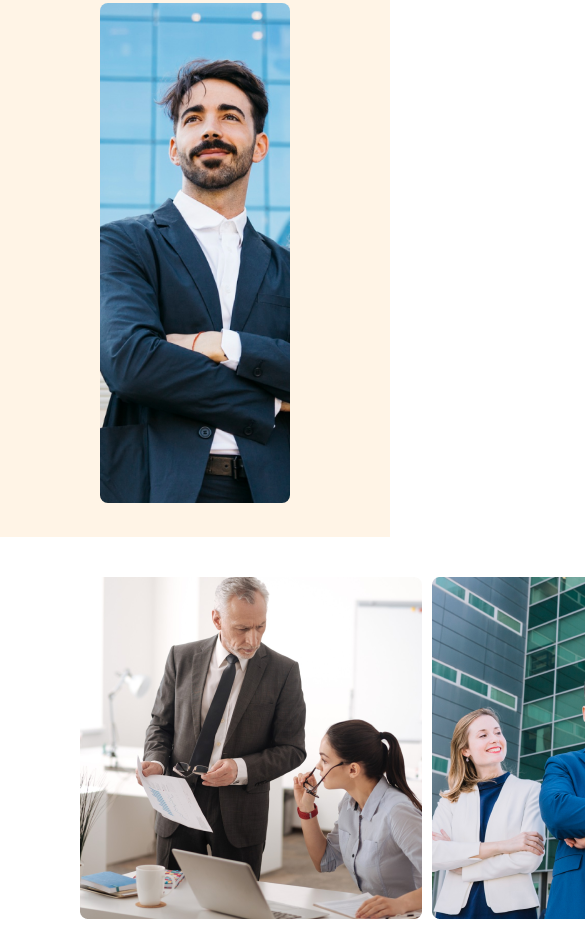
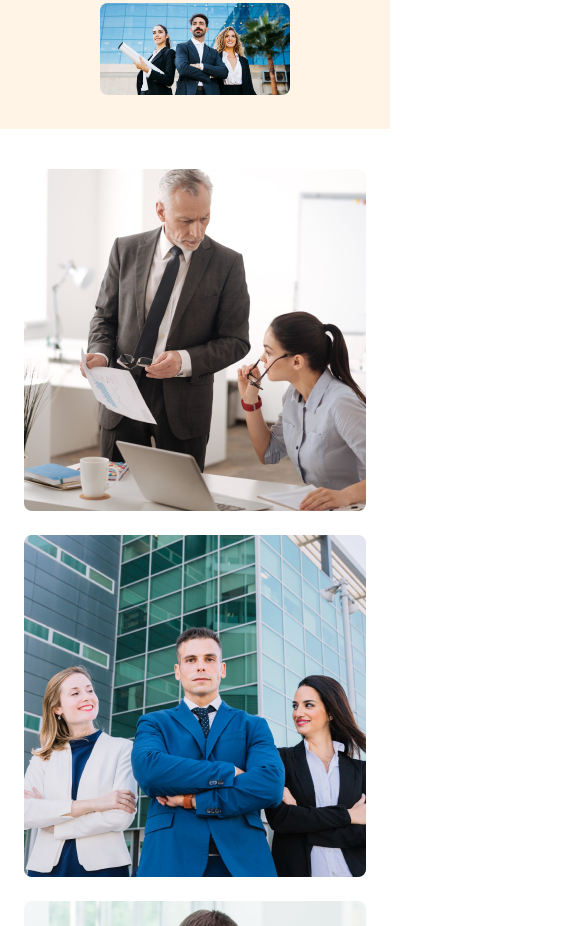
Before and after one commit to Royakash2/assignment--2, a plain HTML site: page index.html in a window 390 px wide. Shown: the part 600-1526 px from the top of the page, 585 px wide, since content can reach past the window. Drawn offline with nearby package versions, Linux system fonts and the light colour scheme.

Commit message:
responsive done

```diff
--- a/styles/styles.css
+++ b/styles/styles.css
@@ -22,7 +22,6 @@ header {
     width: 100%;
     max-width: 1040px;
     margin: 0 auto;
-    padding: 0 28px;
     height: 80px;
 
 }
@@ -66,7 +65,8 @@ header {
 }
 
 .banner-btn,
-.list-btn, .btn-primary {
+.list-btn,
+.btn-primary {
     background-color: #FF900E;
     border: none;
     border-radius: 5px;
@@ -78,7 +78,7 @@ header {
     text-align: center;
     width: 100%;
     max-width: 1140px;
-    height: 500px;
+    height: auto;
     border-radius: 8px;
     object-fit: cover;
     margin-bottom: 30px;
@@ -246,6 +246,9 @@ header {
 /* --------------sponspors styles start------------ */
 .sponspors-container {
     text-align: center;
+    display: flex;
+    flex-direction: column;
+    align-items: center;
 }
 
 .sponspors-info {
@@ -289,7 +292,7 @@ header {
 
 /* ------Extra section-------- */
 .footer-container {
-    background-color:darkslateblue ;
+    background-color: darkslateblue;
     display: grid;
     grid-template-columns: repeat(2, 1fr);
     column-gap: 40px;
@@ -297,21 +300,43 @@ header {
     padding: 40px;
     color: #FFF4E7;
 }
-.footer-info{
+
+.footer-info {
     font-size: 12px;
     margin: 10px 0;
 }
-.contact-us{
+
+.contact-us {
     margin-bottom: 10px;
 }
 
-.footer-container form .mt{
+.footer-container form .mt {
     padding: 10px;
-    background-color:aqua;
+    background-color: aqua;
 }
+
+
 /* ---------extra section styles end---------  */
 
 /* --------smaller divice styles------- */
 @media screen and (max-width: 576px) {
 
+    .nav-bar ul,
+    .features-list-container,
+    .counter-box-container,
+    .sponspors-logo {
+        flex-direction: column;
+        gap: 5px;
+    }
+
+    .list-image-container,
+    .experiences-container,
+    .footer-container {
+        grid-template-columns: repeat(1, 1fr);
+    }
+
+    .footer {
+        margin: 0;
+    }
+
 }
```
Also changed, not shown: index.html (+3 -1 lines).
